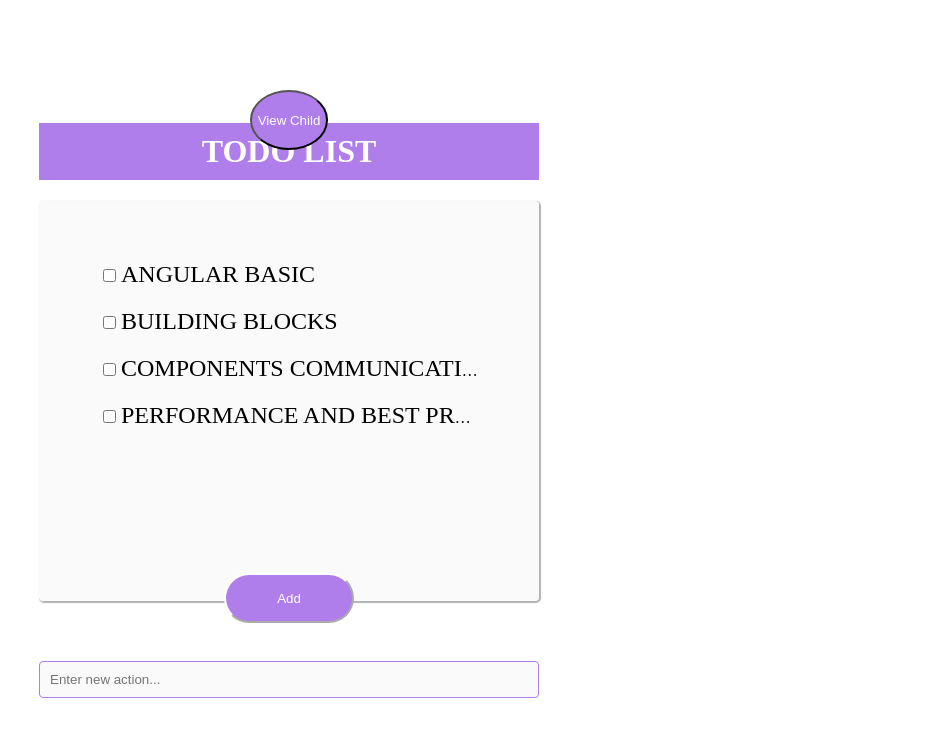
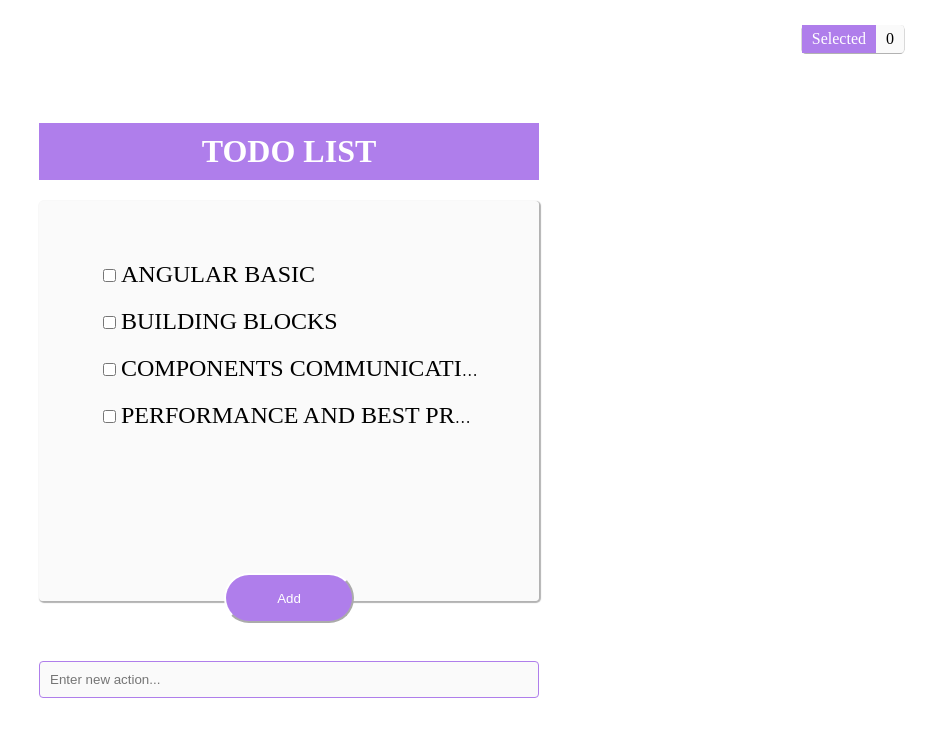
Before and after one commit to chenlevin89/Angular-course, an Angular app: page / in a window 1280 px wide. Shown: the top 736 px of the page, without its empty margins (351-1280 px from the left). Built offline with nearby package versions, Linux system fonts and the light colour scheme.

Commit message:
full exercise example

```diff
--- a/src/app/app.component.html
+++ b/src/app/app.component.html
@@ -1,2 +1,2 @@
-<app-todo-list [list]="todoList" (addItem)="addItem($event)" #todoListComponent></app-todo-list>
-<button (click)="printValue()">View Child</button>
+<app-todo-list [list]="todoList" (addItem)="addItem($event)" (checkedChanged)="checkedChanged($event)"></app-todo-list>
+<app-display-widget [widget]="widget" ></app-display-widget>
--- a/src/app/app.component.scss
+++ b/src/app/app.component.scss
@@ -14,4 +14,10 @@
     outline: none;
     cursor: pointer;
   }
+
+  app-display-widget{
+    position: fixed;
+    top: 25px;
+    right: 25px;
+  }
 }
--- a/src/app/app.component.ts
+++ b/src/app/app.component.ts
@@ -1,7 +1,7 @@
 import {Component, OnInit, ViewChild} from '@angular/core';
 import {TodoItem} from './entities/todo-item';
 import {TodoListService} from './services/todo-list.service';
-import {TodoListComponent} from './components/todo-list/todo-list.component';
+import {Widget} from './entities/widget';
 
 @Component({
   selector: 'app-root',
@@ -10,22 +10,25 @@
 })
 export class AppComponent implements OnInit {
 
-  @ViewChild('todoListComponent') todoListComponent: TodoListComponent;
-
   todoList: TodoItem[];
+  widget: Widget;
 
   constructor(private todoListService: TodoListService) {}
 
   ngOnInit() {
     this.todoList = this.todoListService.getTodoListData();
+    this.widget = {text: 'Selected', payload: 0};
   }
 
   addItem(item: TodoItem): void {
     this.todoList = [...this.todoList, item]; // Immutable
   }
 
-  printValue(){
-    console.log(this.todoListComponent.todoActionName);
+  checkedChanged(value: number){
+    this.widget = {
+      ...this.widget,
+      payload: this.widget.payload + value
+    };
   }
 
 }
--- a/src/app/app.module.ts
+++ b/src/app/app.module.ts
@@ -3,6 +3,7 @@
 
 import { AppComponent } from './app.component';
 import {TodoListModule} from './components/todo-list/todo-list.module';
+import {DisplayWidgetModule} from './components/display-widget/display-widget.module';
 
 
 @NgModule({
@@ -11,7 +12,8 @@
   ],
   imports: [
     BrowserModule,
-    TodoListModule
+    TodoListModule,
+    DisplayWidgetModule
   ],
   providers: [],
   bootstrap: [AppComponent]
--- /dev/null
+++ b/src/app/entities/widget.ts
@@ -0,0 +1,4 @@
+export interface Widget {
+  text: string;
+  payload: any;
+}
```
